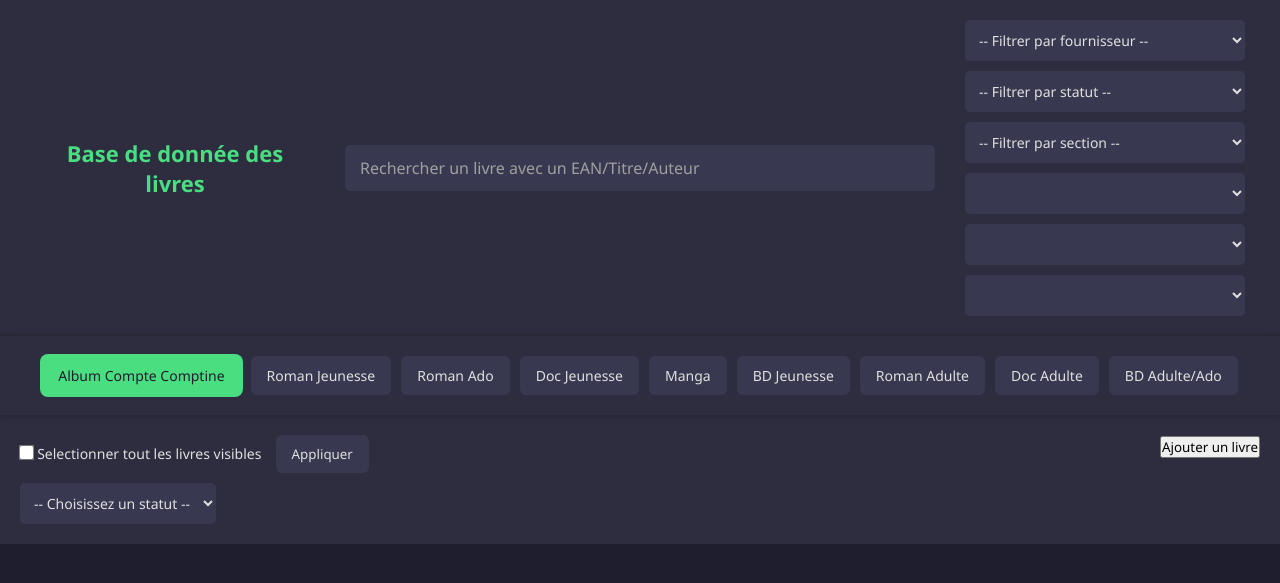
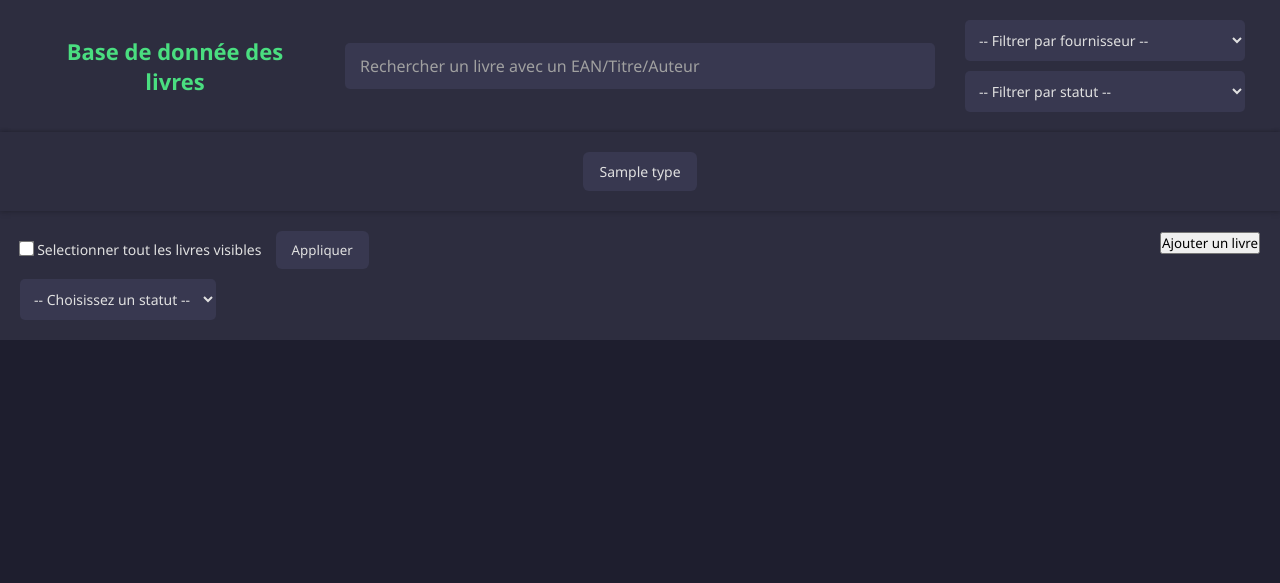
Before and after one commit to Hrodvitnir-Fenrir/Gf_Librairy, a Node project: template views/index.ejs in a window 1280 px wide. Shown: the top 583 px of the page. Run offline with Node 20 templates, Linux system fonts and the light colour scheme; the template is opened without the code that fills it: most values are stand-ins (such as "Sample title", 1, 10 or a date in 2020); lists and menus that the app fills with data are empty.

Commit message:
automatic section and category

```diff
--- a/views/index.ejs
+++ b/views/index.ejs
@@ -20,12 +20,12 @@
 			<input type="text" id="search" placeholder="Rechercher un livre avec un EAN/Titre/Auteur">
 		</div>
 		<div id="filter">
-			<select name="selectStatus" id="selectStatus">
+			<select name="selectProvider" id="selectProvider">
 				<option selected value="disabled"> -- Filtrer par fournisseur -- </option>
 				<option value="MLP">Maison de la presse</option>
 				<option value="LPH">Librairie place au herbes</option>
 			</select>
-			<select name="selectProdiver" id="selectProdiver">
+			<select name="selectStatus" id="selectStatus">
 				<option selected value="disabled"> -- Filtrer par statut -- </option>
 				<option value="acquired">Aquis</option>
 				<option value="nonAcquired">Non aquis</option>
@@ -34,82 +34,23 @@
 				<option value="equipment">Equipment</option>
 				<option value="notAvailable">Non disponible</option>
 			</select>
-			<select name="selectSection" id="selectSection">
-				<option selected value="disabled"> -- Filtrer par section -- </option>
-				<option value="disabled"> -- Acc -- </option>
-				<option value="A">A</option>
-				<option value="I">I</option>
-				<option value="C">C</option>
-				<option value="Picto">Picto</option>
-				<option value="disabled"> -- Roman Jeunesse -- </option>
-				<option value="JR">JR</option>
-				<option value="PR">PR</option>
-				<option value="JT">JT</option>
-				<option value="JP">JP</option>
-				<option value="disabled"> -- Roman Ado -- </option>
-				<option value="R ADO">R ADO</option>
-				<option value="T ADO">T ADO</option>
-				<option value="P ADO">P ADO</option>
-				<option value="disabled"> -- Doc Jeunesse -- </option>
-				<option value="Doc jeunesse">Doc jeunesse</option>
-				<option value="Petit doc">Petit doc</option>
-				<option value="disabled"> -- Manga -- </option>
-				<option value="MJ">MJ</option>
-				<option value="MADO">MADO</option>
-				<option value="MA">MA</option>
-				<option value="disabled"> -- Roman Adulte -- </option>
-				<option value="VO ANG">VO ANG</option>
-				<option value="SF">SF</option>
-				<option value="RH">RH</option>
-				<option value="RP">RP</option>
-				<option value="GC">GC</option>
-				<option value="RL">RL</option>
-				<option value="R">R</option>
-				<option value="disabled"> -- Doc Adulte* -- </option>
-				<option value="Vie pratique et loisirs">Vie pratique et Loisirs</option>
-				<option value="Sciences, techniques et nature">Sciences Techniques et nature</option>
-				<option value="Local Regional">Local Regional</option>
-				<option value="Emploi Formation">Emploi Formation</option>
-				<option value="Arts et Culture">Arts et Culture</option>
-				<option value="Sciences humaines et sociales">Sciences humaines et sociales</option>
-				<option value="Biographie">Biographie</option>
-				<option value="disabled"> -- BD Adulte/Ado -- </option>
-				<option value="BDA">BDA</option>
-				<option value="BDADO">BDADO</option>
-			</select>
-
-			<select name="" id=""></select>
-			<select name="" id=""></select>
-			<select name="" id=""></select>
+			<% types.forEach(function(type) {
+				if (type.sections != null && type.coteSections != null) {
+					if (type.sections.length != type.coteSections.length) console.error("Error, sections != coteSections for type = " + type.id); %>
+					<select name="selectSection" id="selectSection-<%= type.id %>" class="hidden">
+						<% type.sections.forEach(function(section, sectionId) { %>
+							<option value="<%= type.coteSections[sectionId] %>"><%= section %></option>
+						<% }); %>
+					</select>
+				<% }
+			}); %>
 		</div>
 	</header>
 	<nav id="category-selector">
-		<input type="radio" name="category" id="acc" checked>
-		<label for="acc">Album Compte Comptine</label>
-
-		<input type="radio" name="category" id="romJunior">
-		<label for="romJunior">Roman Jeunesse</label>
-
-		<input type="radio" name="category" id="romYoung">
-		<label for="romYoung">Roman Ado</label>
-
-		<input type="radio" name="category" id="docJunior">
-		<label for="docJunior">Doc Jeunesse</label>
-
-		<input type="radio" name="category" id="manga">
-		<label for="manga">Manga</label>
-
-		<input type="radio" name="category" id="BDJunior">
-		<label for="BDJunior">BD Jeunesse</label>
-
-		<input type="radio" name="category" id="romAdult">
-		<label for="romAdult">Roman Adulte</label>
-
-		<input type="radio" name="category" id="docAdult">
-		<label for="docAdult">Doc Adulte</label>
-
-		<input type="radio" name="category" id="BDAdultYoung">
-		<label for="BDAdultYoung">BD Adulte/Ado</label>
+		<% types.forEach(function(type){ %>
+			<input type="radio" name="category" id="<%= type.id %>" <%= type.id == 'all' ? 'checked' : '' %>>
+			<label for="<%= type.id %>"><%= type.title %></label>
+		<% }); %>
 	</nav>
 	<section id="addAndMultiEdit">
 		<div id="MultiEdit">
@@ -137,6 +78,6 @@
 	<% types.forEach(function(type){ %>
 		<%- include('modal', {type}); %>
 	<% }); %>
+
 </body>
-
 </html>
```
